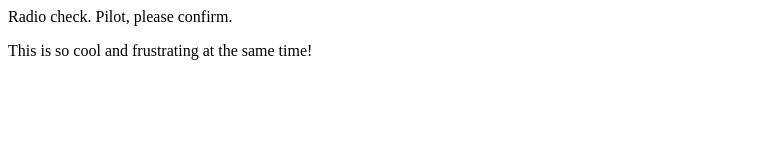
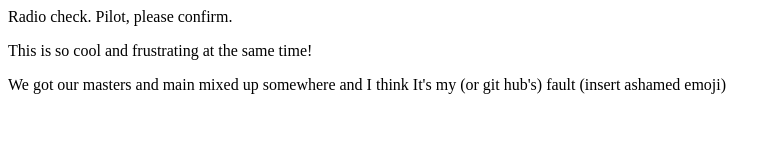
Before and after one commit to Anoelpayne/communication.log, a plain HTML site: page index.html in a window 1280 px wide. Shown: the whole page, without its empty margins (0-781 px from the left). Drawn offline with Linux system fonts and the light colour scheme.

Commit message:
third line.. please work

```diff
--- a/index.html
+++ b/index.html
@@ -2,5 +2,6 @@
 <body>
    <p>Radio check. Pilot, please confirm.</p>
    <p> This is so cool and frustrating at the same time!</p>
+   <p> We got our masters and main mixed up somewhere and I think It's my (or git hub's) fault (insert ashamed emoji)</p>
 </body>
 </html>
```
